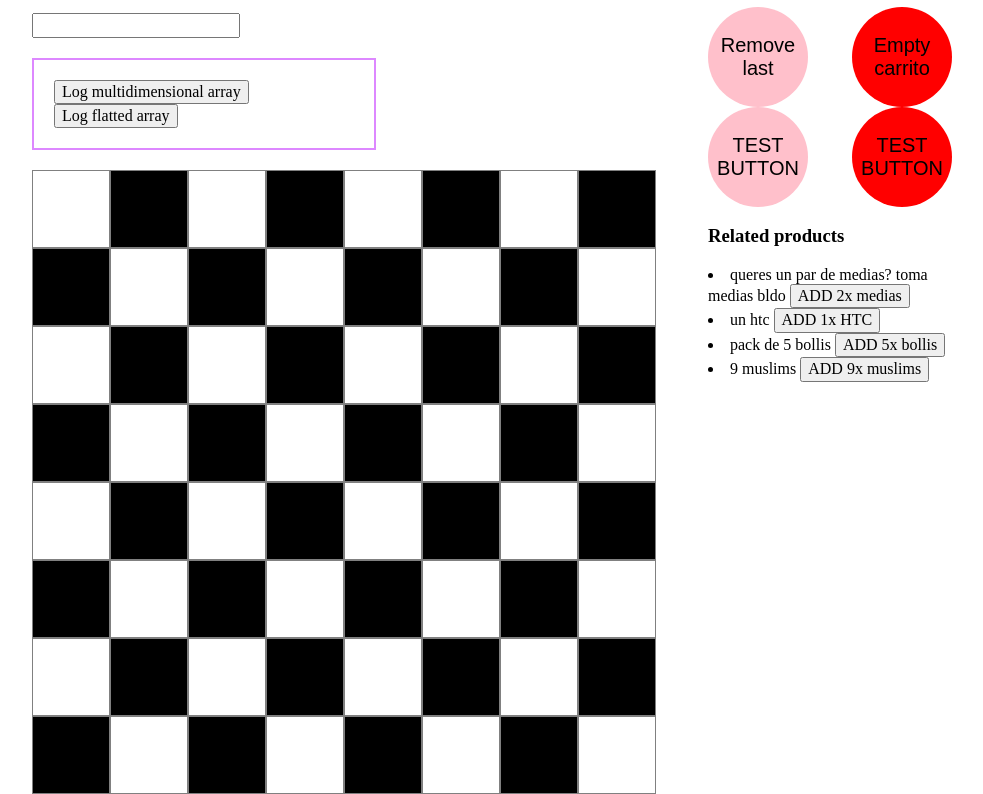
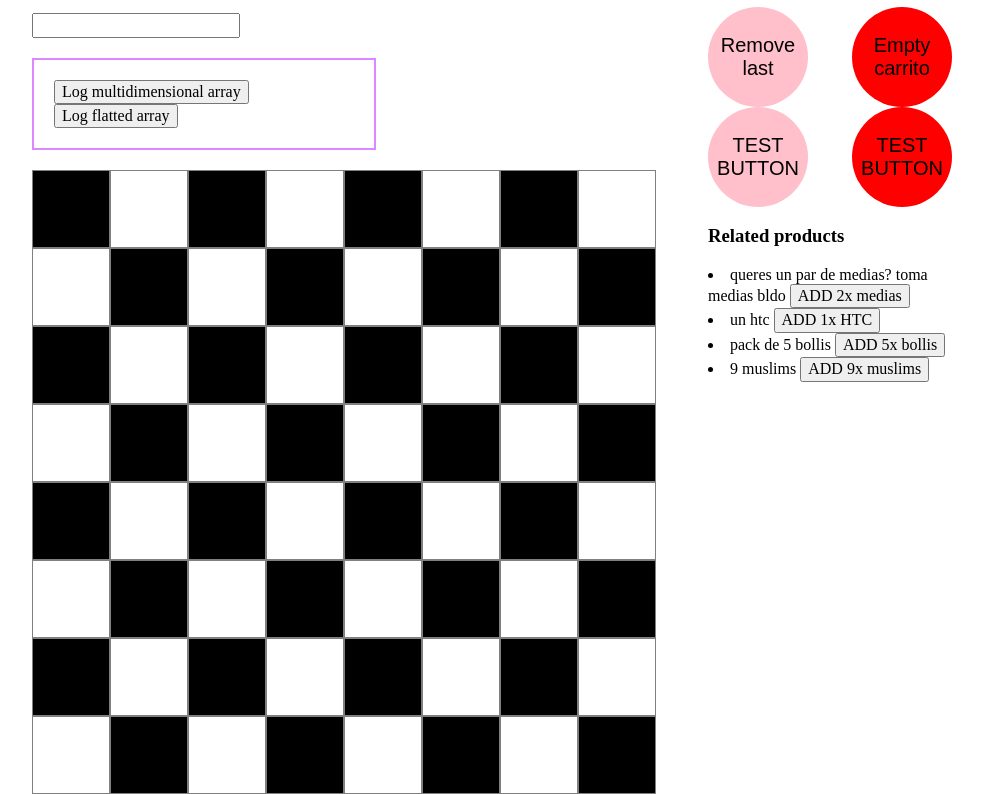
Before and after one commit to nico-pwmt/bollitest-definitivo, a plain HTML site: page test 2/index.html in a window 1280 px wide. Shown: the part 327-1121 px from the top of the page, without its empty margins (148-1131 px from the left). Drawn offline with nearby package versions, Linux system fonts and the light colour scheme.

Commit message:
chessboard corregido

```diff
--- a/test 2/css/main.css
+++ b/test 2/css/main.css
@@ -240,29 +240,22 @@ dl dt:first-child {
 
 /* CHESS BOARD */
 
-.chessBoard {
+.chessboard {
     position: relative;
 }
-.chessBoard .message {
+.chessboard .message {
     position: absolute;
     left: -200px;
-    top: 30%;
+    top: 100px;
     width: 250px;
 }
-.chessBoard .square {
+.chessboard .square {
     float: left;
     width: 76px;
     height: 76px;
     border: 1px solid grey;
 }
-
-.square:nth-child(-2n+8),
-.square:nth-child(8) ~ .square:nth-child(-2n+15),
-.square:nth-child(16) ~ .square:nth-child(-2n+24),
-.square:nth-child(24) ~ .square:nth-child(-2n+31),
-.square:nth-child(32) ~ .square:nth-child(-2n+40),
-.square:nth-child(40) ~ .square:nth-child(-2n+47),
-.square:nth-child(48) ~ .square:nth-child(-2n+56),
-.square:nth-child(56) ~ .square:nth-child(-2n+63) {
-    background-color: #000;
+.chessboard-row:nth-child(even) .square:nth-child(even),
+.chessboard-row:nth-child(odd) .square:nth-child(odd) {
+  background: #000;
 }
--- a/test 2/index.html
+++ b/test 2/index.html
@@ -41,78 +41,87 @@
         <button class="multidimensionalArray">Log multidimensional array</button><br>
         <button class="flattenArray">Log flatted array</button>
       </div>
-      <div class="chessBoard clearfix">
-        <div class="square" data-position-x="8" data-position-y="a"></div>
-        <div class="square" data-position-x="8" data-position-y="b"></div>
-        <div class="square" data-position-x="8" data-position-y="c"></div>
-        <div class="square" data-position-x="8" data-position-y="d"></div>
-        <div class="square" data-position-x="8" data-position-y="e"></div>
-        <div class="square" data-position-x="8" data-position-y="f"></div>
-        <div class="square" data-position-x="8" data-position-y="g"></div>
-        <div class="square" data-position-x="8" data-position-y="h"></div>
-
-        <div class="square" data-position-x="7" data-position-y="a"></div>
-        <div class="square" data-position-x="7" data-position-y="b"></div>
-        <div class="square" data-position-x="7" data-position-y="c"></div>
-        <div class="square" data-position-x="7" data-position-y="d"></div>
-        <div class="square" data-position-x="7" data-position-y="e"></div>
-        <div class="square" data-position-x="7" data-position-y="f"></div>
-        <div class="square" data-position-x="7" data-position-y="g"></div>
-        <div class="square" data-position-x="7" data-position-y="h"></div>
-
-        <div class="square" data-position-x="6" data-position-y="a"></div>
-        <div class="square" data-position-x="6" data-position-y="b"></div>
-        <div class="square" data-position-x="6" data-position-y="c"></div>
-        <div class="square" data-position-x="6" data-position-y="d"></div>
-        <div class="square" data-position-x="6" data-position-y="e"></div>
-        <div class="square" data-position-x="6" data-position-y="f"></div>
-        <div class="square" data-position-x="6" data-position-y="g"></div>
-        <div class="square" data-position-x="6" data-position-y="h"></div>
-
-        <div class="square" data-position-x="5" data-position-y="a"></div>
-        <div class="square" data-position-x="5" data-position-y="b"></div>
-        <div class="square" data-position-x="5" data-position-y="c"></div>
-        <div class="square" data-position-x="5" data-position-y="d"></div>
-        <div class="square" data-position-x="5" data-position-y="e"></div>
-        <div class="square" data-position-x="5" data-position-y="f"></div>
-        <div class="square" data-position-x="5" data-position-y="g"></div>
-        <div class="square" data-position-x="5" data-position-y="h"></div>
-
-        <div class="square" data-position-x="4" data-position-y="a"></div>
-        <div class="square" data-position-x="4" data-position-y="b"></div>
-        <div class="square" data-position-x="4" data-position-y="c"></div>
-        <div class="square" data-position-x="4" data-position-y="d"></div>
-        <div class="square" data-position-x="4" data-position-y="e"></div>
-        <div class="square" data-position-x="4" data-position-y="f"></div>
-        <div class="square" data-position-x="4" data-position-y="g"></div>
-        <div class="square" data-position-x="4" data-position-y="h"></div>
-
-        <div class="square" data-position-x="3" data-position-y="a"></div>
-        <div class="square" data-position-x="3" data-position-y="b"></div>
-        <div class="square" data-position-x="3" data-position-y="c"></div>
-        <div class="square" data-position-x="3" data-position-y="d"></div>
-        <div class="square" data-position-x="3" data-position-y="e"></div>
-        <div class="square" data-position-x="3" data-position-y="f"></div>
-        <div class="square" data-position-x="3" data-position-y="g"></div>
-        <div class="square" data-position-x="3" data-position-y="h"></div>
-
-        <div class="square" data-position-x="2" data-position-y="a"></div>
-        <div class="square" data-position-x="2" data-position-y="b"></div>
-        <div class="square" data-position-x="2" data-position-y="c"></div>
-        <div class="square" data-position-x="2" data-position-y="d"></div>
-        <div class="square" data-position-x="2" data-position-y="e"></div>
-        <div class="square" data-position-x="2" data-position-y="f"></div>
-        <div class="square" data-position-x="2" data-position-y="g"></div>
-        <div class="square" data-position-x="2" data-position-y="h"></div>
-
-        <div class="square" data-position-x="1" data-position-y="a"></div>
-        <div class="square" data-position-x="1" data-position-y="b"></div>
-        <div class="square" data-position-x="1" data-position-y="c"></div>
-        <div class="square" data-position-x="1" data-position-y="d"></div>
-        <div class="square" data-position-x="1" data-position-y="e"></div>
-        <div class="square" data-position-x="1" data-position-y="f"></div>
-        <div class="square" data-position-x="1" data-position-y="g"></div>
-        <div class="square" data-position-x="1" data-position-y="h"></div>
+      <div class="chessboard">
+        <div class="chessboard-row">
+          <div class="square"></div>
+          <div class="square"></div>
+          <div class="square"></div>
+          <div class="square"></div>
+          <div class="square"></div>
+          <div class="square"></div>
+          <div class="square"></div>
+          <div class="square"></div>
+        </div>
+        <div class="chessboard-row">
+          <div class="square"></div>
+          <div class="square"></div>
+          <div class="square"></div>
+          <div class="square"></div>
+          <div class="square"></div>
+          <div class="square"></div>
+          <div class="square"></div>
+          <div class="square"></div>
+        </div>
+        <div class="chessboard-row">
+          <div class="square"></div>
+          <div class="square"></div>
+          <div class="square"></div>
+          <div class="square"></div>
+          <div class="square"></div>
+          <div class="square"></div>
+          <div class="square"></div>
+          <div class="square"></div>
+        </div>
+        <div class="chessboard-row">
+          <div class="square"></div>
+          <div class="square"></div>
+          <div class="square"></div>
+          <div class="square"></div>
+          <div class="square"></div>
+          <div class="square"></div>
+          <div class="square"></div>
+          <div class="square"></div>
+        </div>
+        <div class="chessboard-row">
+          <div class="square"></div>
+          <div class="square"></div>
+          <div class="square"></div>
+          <div class="square"></div>
+          <div class="square"></div>
+          <div class="square"></div>
+          <div class="square"></div>
+          <div class="square"></div>
+        </div>
+        <div class="chessboard-row">
+          <div class="square"></div>
+          <div class="square"></div>
+          <div class="square"></div>
+          <div class="square"></div>
+          <div class="square"></div>
+          <div class="square"></div>
+          <div class="square"></div>
+          <div class="square"></div>
+        </div>
+        <div class="chessboard-row">
+          <div class="square"></div>
+          <div class="square"></div>
+          <div class="square"></div>
+          <div class="square"></div>
+          <div class="square"></div>
+          <div class="square"></div>
+          <div class="square"></div>
+          <div class="square"></div>
+        </div>
+        <div class="chessboard-row">
+          <div class="square"></div>
+          <div class="square"></div>
+          <div class="square"></div>
+          <div class="square"></div>
+          <div class="square"></div>
+          <div class="square"></div>
+          <div class="square"></div>
+          <div class="square"></div>
+        </div>
 
         <div class="message"></div>
       </div>
--- a/test 2/js/main.js
+++ b/test 2/js/main.js
@@ -240,13 +240,65 @@
 
 	/* CHESS BOARD */
 
-	var message = $(".chessBoard .message");
-	$(".chessBoard .square").on("click", function() {
-		var posX = $(this).data("position-x");
-		var posY = $(this).data("position-y");
+	var message = $(".chessboard .message");
+	$(".chessboard .square").on("click", function() {
+		var posX = $(this).index();
+		var posY = $(this).parent().index();
+		switch (posX) {
+			case 0:
+				posX = "a";
+				break;
+			case 1:
+				posX = "b";
+				break;
+			case 2:
+				posX = "c";
+				break;
+			case 3:
+				posX = "d";
+				break;
+			case 4:
+				posX = "e";
+				break;
+			case 5:
+				posX = "f";
+				break;
+			case 6:
+				posX = "g";
+				break;
+			case 7:
+				posX = "h";
+				break;
+		}
+		switch (posY) {
+			case 0:
+				posY = 8;
+				break;
+			case 1:
+				posY = 7;
+				break;
+			case 2:
+				posY = 6;
+				break;
+			case 3:
+				posY = 5;
+				break;
+			case 4:
+				posY = 4;
+				break;
+			case 5:
+				posY = 3;
+				break;
+			case 6:
+				posY = 2;
+				break;
+			case 7:
+				posY = 1;
+				break;
+		}
 		message.html("The position is " + posX + posY);
 		setTimeout(function() {
-			message.html("")
+			message.html("");
 		}, 1000)
 	});
 
@@ -264,8 +316,6 @@
 
 /*
 
-	CHESSBOARD
-	lo iba a hacer con grid pero despues decis q no debo mirar en internet como se hace
 
 	LIGHTBOX con clases. asi es?
 
@@ -303,6 +353,12 @@ ARRAY FLAT:
 - estoy 100% seguro q copypasteaste codigo, si bien hay funciones de array que aplanan el array por vos, la idea es hacerlo vos mismo algoritmicamente (iterando por el array y agregnado/sacando elementos para armar uno plano) fijate si te sale
 - es jodido el ejercicio, trata de primero pensarlo en papel y dejar la parte de programacion de lado, fijate como lo harias bidimensionalmente primero paso por paso y dsp lo haces multidimensional para agregar dificultad
 
+estas usando flat() de nuevo, la idea es aplanar el array "a mano", solo iterando (for) y agregando/sacando elementos (push/pop). intenta primero con un array de 2 dimensiones nomas y pensa como lo harias paso por paso y dsp traducilo a codigo
+
+
+
+
+
 TABLERO:
 - el mensaje lo ocultas con un timeout de un segundo. eso funciona siempre y cuando no hagas dos o muchos clicks seguidos, entendes por que? trata de arreglar eso. idealmente, que se oculte despues de 1 segundo de no clickear otra celda
 
```
